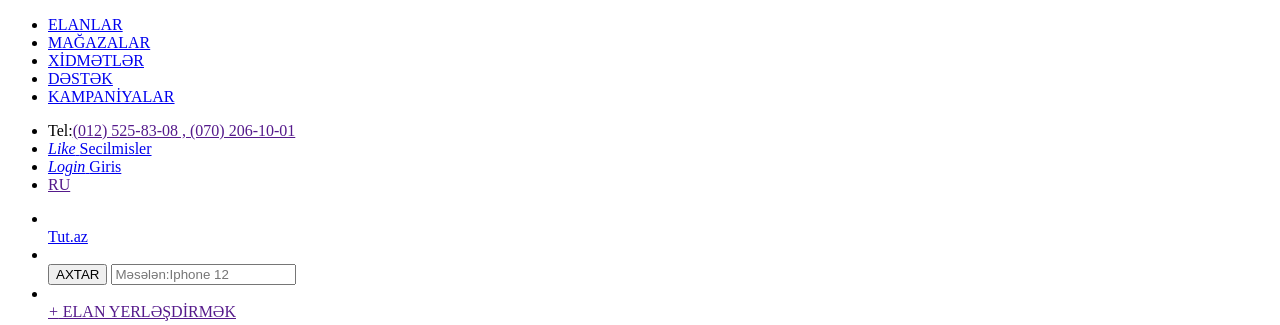
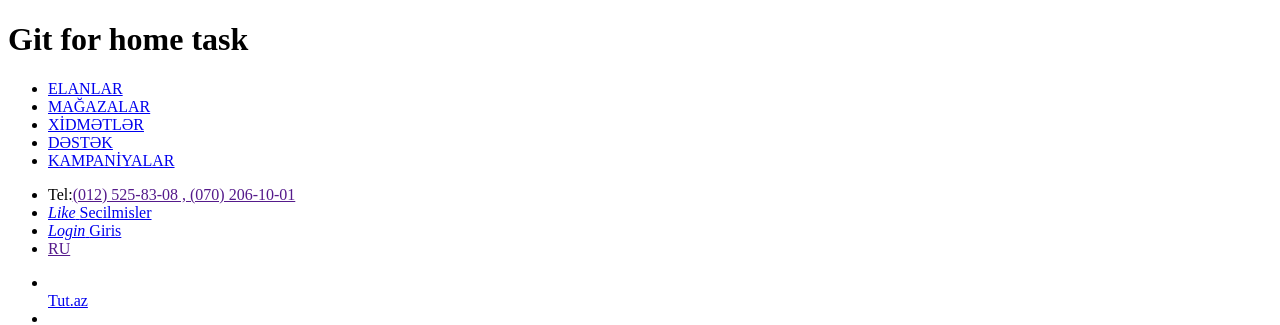
Before and after one commit to FaridZeynalov888/Tut.az, a plain HTML site: page index.html in a window 1280 px wide. Shown: the top 325 px of the page. Drawn offline with Linux system fonts and the light colour scheme.

Commit message:
add H1 tag

```diff
--- a/index.html
+++ b/index.html
@@ -7,6 +7,7 @@
     <title>Tut.az</title>
 </head>
 <body>
+    <h1>Git for home task</h1>
     <!-- start header -->
     <header>
           <!-- ! start header-top -->
```
